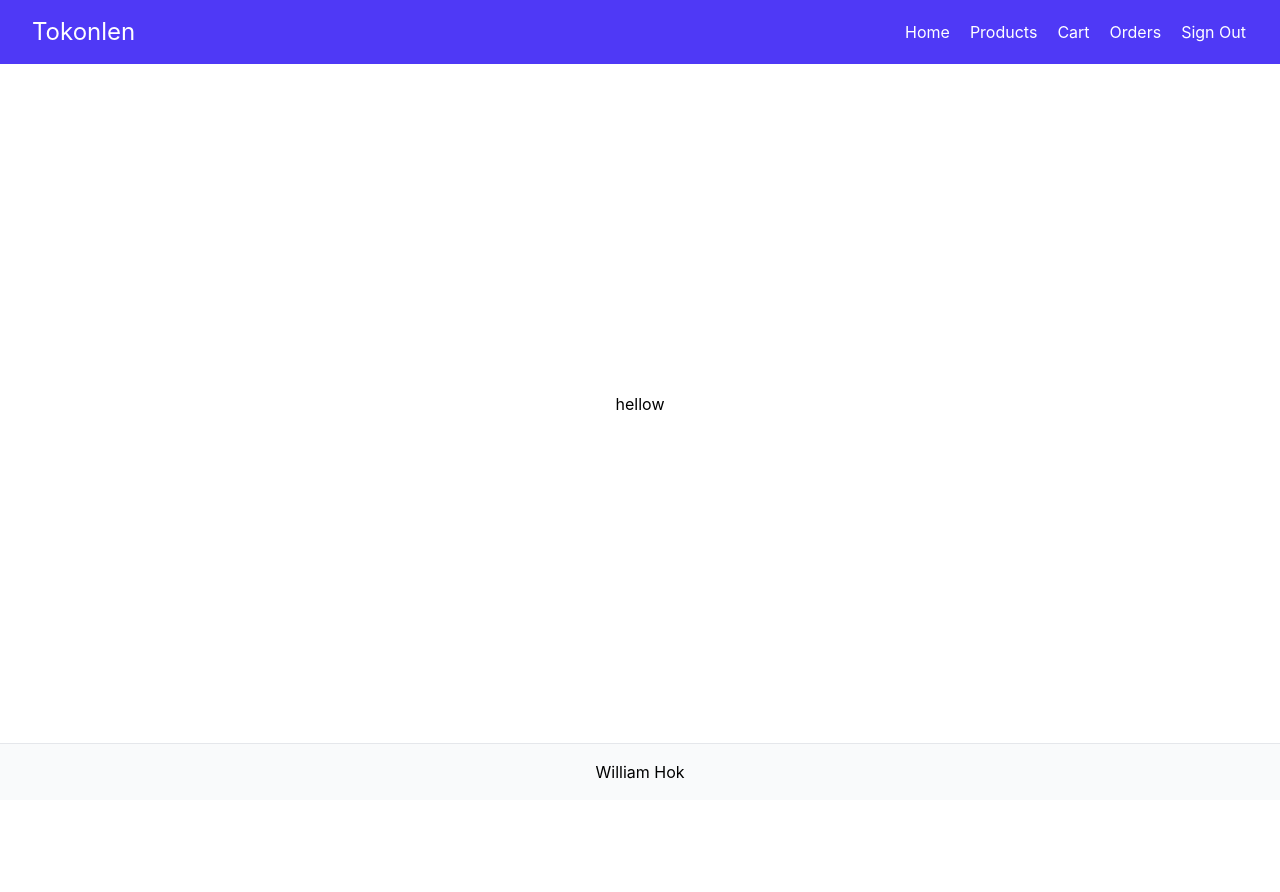
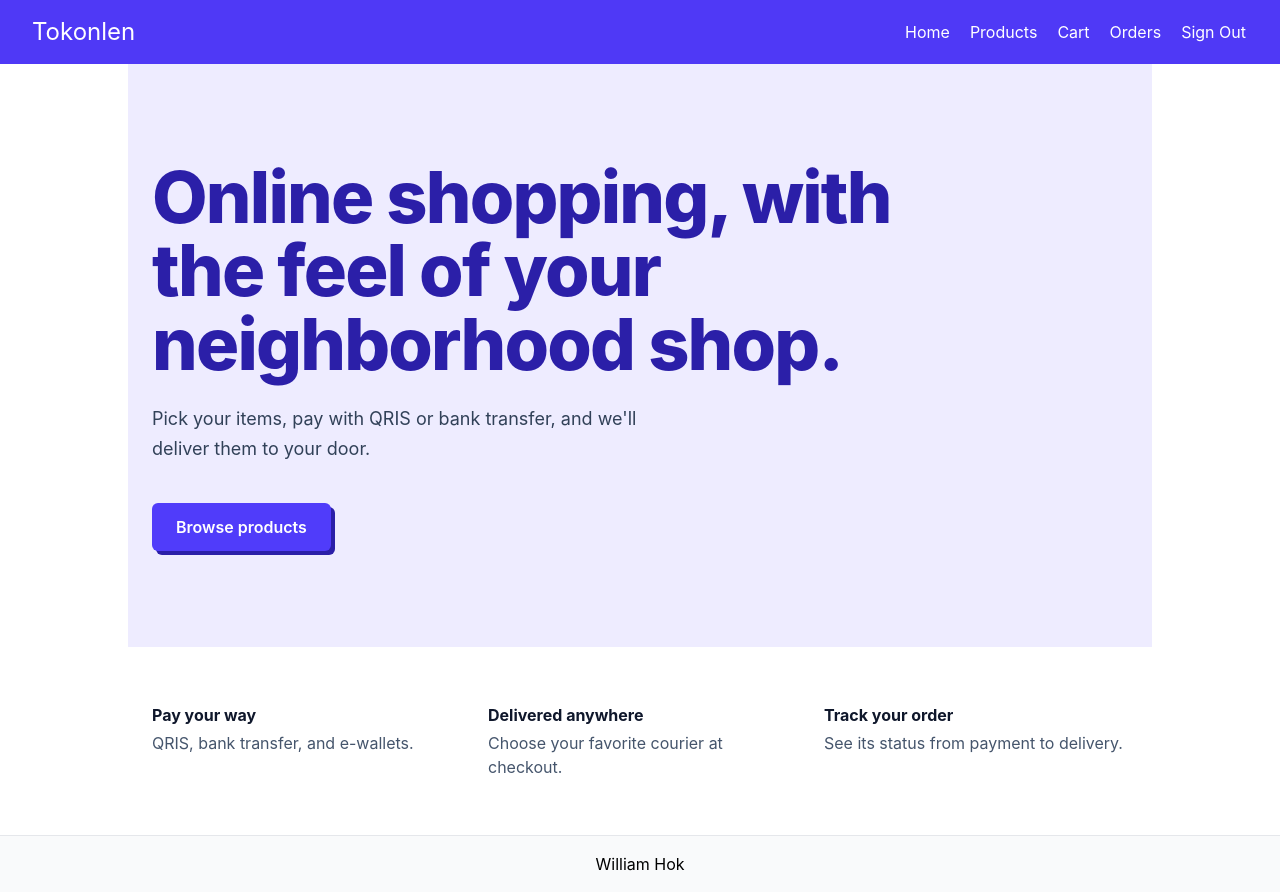
Before and after one commit to wonganjatan/tokonlen, a React (Vite) app in the folder frontend/: page / in a window 1280 px wide. Before the commit the page ends 800 px from the top, so only its background shows below. Built offline with nearby package versions, Linux system fonts and the light colour scheme; no server answers; sample sign-in values are in the browser's storage.

Commit message:
feat(frontend): add style to the homepage

```diff
--- a/frontend/src/pages/Home.tsx
+++ b/frontend/src/pages/Home.tsx
@@ -1,7 +1,38 @@
 export default function Home() {
     return (
-        <main>
-            hellow
-        </main>
+        <main className="min-h-[calc(100vh-79px)] bg-white text-slate-900">
+            <section className="bg-[#eeecff]">
+                <div className="mx-auto max-w-5xl px-6 py-16 sm:py-24">
+                    <h1 className="max-w-[16ch] text-5xl font-extrabold leading-[1.02] tracking-tight text-[#2b1fa8] sm:text-7xl">
+                        Online shopping, with the feel of your neighborhood shop.
+                    </h1>
+                    <p className="mt-6 max-w-[44ch] text-lg leading-relaxed text-slate-700">
+                        Pick your items, pay with QRIS or bank transfer, and we'll deliver
+                        them to your door.
+                    </p>
+                    <a
+                        href="/products"
+                        className="mt-10 inline-block rounded-md bg-[#503cfa] px-6 py-3 font-semibold text-white shadow-[4px_4px_0_#2b1fa8] transition-transform hover:translate-x-[2px] hover:translate-y-[2px] hover:shadow-[2px_2px_0_#2b1fa8] focus-visible:outline focus-visible:outline-2 focus-visible:outline-offset-4 focus-visible:outline-[#503cfa]"
+                    >
+                        Browse products
+                    </a>
+                </div>
+            </section>
+
+            <dl className="mx-auto grid max-w-5xl gap-8 px-6 py-14 sm:grid-cols-3">
+                <div>
+                <dt className="font-bold">Pay your way</dt>
+                <dd className="mt-1 text-slate-600">QRIS, bank transfer, and e-wallets.</dd>
+                </div>
+                <div>
+                <dt className="font-bold">Delivered anywhere</dt>
+                <dd className="mt-1 text-slate-600">Choose your favorite courier at checkout.</dd>
+                </div>
+                <div>
+                <dt className="font-bold">Track your order</dt>
+                <dd className="mt-1 text-slate-600">See its status from payment to delivery.</dd>
+                </div>
+            </dl>
+    </main>
     )
 }
```
